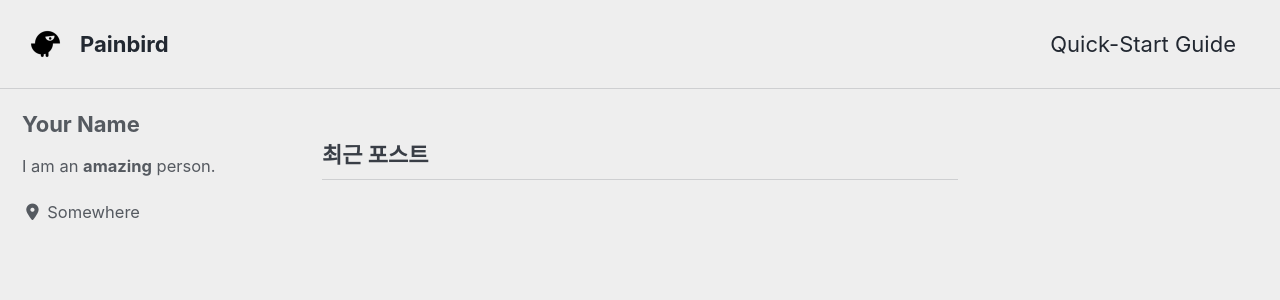
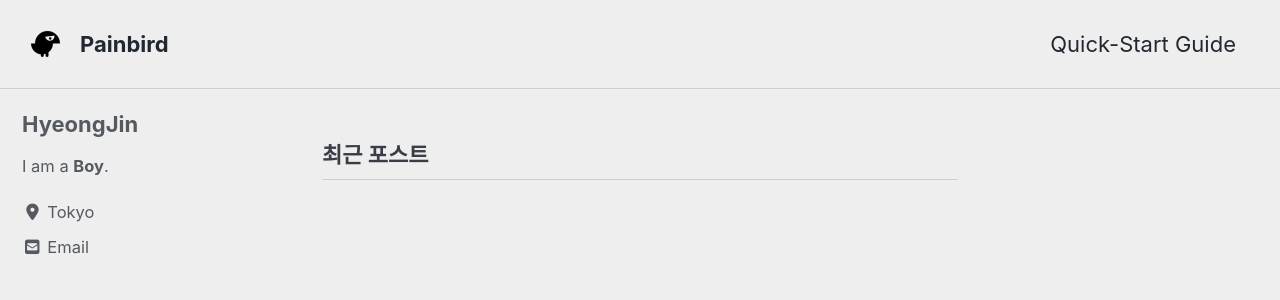
Before and after one commit to painbird/painbird.github.io, a Jekyll site: the page built from index.html, in a window 1280 px wide and 900 px high. Shown: the top 300 px of the window. Built offline with Jekyll 4.4.1, drawn with Linux system fonts in a browser that asks for light colours; cached includes are drawn as plain includes; nearby versions of some CDN libraries; the list of posts is cut into pages by our own code; a file with an impossible date is left out.

Commit message:
Update _config.yml

```diff
--- a/_config.yml
+++ b/_config.yml
@@ -93,15 +93,15 @@ analytics:
 
 # Site Author
 author:
-  name             : "Your Name"
+  name             : "HyeongJin"
   avatar           : # path of avatar image, e.g. "/assets/images/bio-photo.jpg"
-  bio              : "I am an **amazing** person."
-  location         : "Somewhere"
+  bio              : "I am a **Boy**."
+  location         : "Tokyo"
   email            :
   links:
     - label: "Email"
       icon: "fas fa-fw fa-envelope-square"
-      # url: mailto:your.name@email.com
+      url: mailto:painbirdz@email.com
     - label: "Website"
       icon: "fas fa-fw fa-link"
       # url: "https://your-website.com"
```
